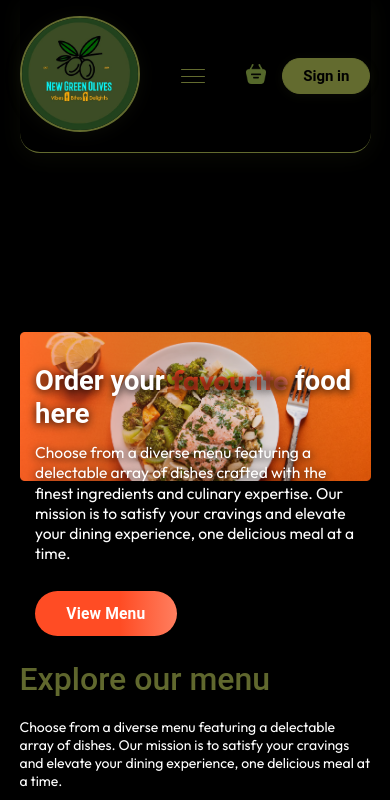
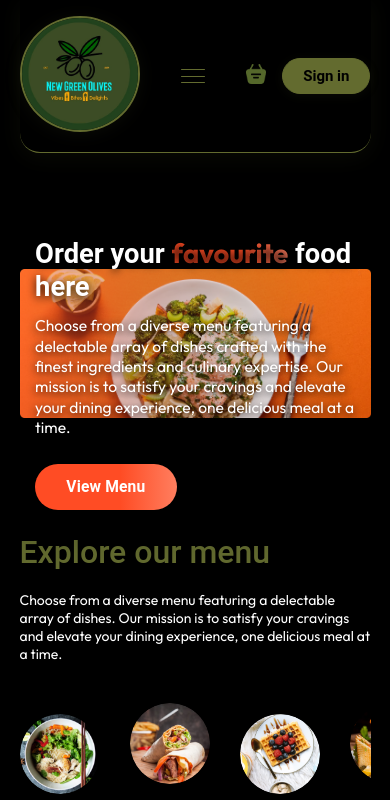
Before and after one commit to asimkamalk/greenolives, a React (Vite) app in the folder frontend/: page / in a window 390 px wide. Shown: the top 800 px of the page. Built offline with nearby package versions, Linux system fonts and the light colour scheme; no server answers.

Commit message:
solved the blank space

```diff
--- a/frontend/src/components/Header/Header.css
+++ b/frontend/src/components/Header/Header.css
@@ -2,7 +2,7 @@
     display: flex;
     align-items: center;
     justify-content: flex-start;
-    min-height: 60vh; /* Changed from 100vh to 60vh for less blank space */
+    min-height: 45vh; /* Reduced from 60vh to 45vh to minimize blank space */
     padding: 0;
     margin: 0 auto;
     position: relative;
@@ -12,7 +12,7 @@
 }
 
 .slider-item {
-    height: 60vh; /* Changed from 100vh to 60vh to match header */
+    height: 45vh; /* Matched with header height */
     width: 100%;
 }
 
@@ -26,21 +26,21 @@
 }
 
 .slider-item {
-    height: 100vh; /* Changed from 420px to 100vh for full height */
+    height: 45vh; /* Matched with header height */
     width: 100%;
 }
 
 .slider-image {
     height: 100%;
     width: 100%;
-    background-size: contain; /* Changed from 'cover' to 'contain' to show the full image */
+    background-size: contain;
     background-position: center;
     background-repeat: no-repeat;
 }
 
 /* Remove the dark overlay completely */
 .header-overlay {
-    display: none; /* Hide the overlay completely */
+    display: none;
 }
 
 .header-contents {
@@ -179,15 +179,15 @@
 /* Update the mobile media queries for better visibility */
 @media (max-width: 750px) {
     .header {
-        min-height: 70vh; /* Changed from 100vh to 70vh */
-        height: 70vh;
+        min-height: 50vh; /* Reduced height for mobile */
+        height: 50vh;
         border-radius: 0;
         padding: 0;
         margin: 0;
     }
     .slider-item {
-        height: 70vh; /* Changed from 100vh to 70vh */
-        min-height: 70vh;
+        height: 50vh;
+        min-height: 50vh;
     }
     .header-contents {
         max-width: 100%;
@@ -199,21 +199,21 @@
         padding: 5vw 4vw;
         position: absolute;
         align-items: flex-start;
-        background: rgba(0,0,0,0); /* Completely transparent background */
+        background: rgba(0,0,0,0);
         border-radius: 0;
     }
     .header-contents h2 {
         font-size: max(6vw, 22px);
         color: #fff;
         margin-bottom: 1vw;
-        text-shadow: 0 2px 8px rgba(0,0,0,0.9); /* Stronger text shadow for visibility */
+        text-shadow: 0 2px 8px rgba(0,0,0,0.9);
     }
     .header-contents p {
         font-size: max(3vw, 14px);
         margin-bottom: 2vw;
         color: #fff;
         display: block;
-        text-shadow: 0 2px 8px rgba(0,0,0,0.9); /* Stronger text shadow for visibility */
+        text-shadow: 0 2px 8px rgba(0,0,0,0.9);
         line-height: 1.4;
     }
     .header-contents button {
@@ -224,37 +224,37 @@
     }
 
     .slider-image {
-        background-size: contain; /* Ensure full image is visible */
-        background-color: #000; /* Add black background to fill empty space */
+        background-size: contain;
+        background-color: #000;
     }
 }
 
 /* Enhanced fix for very small screens */
 @media (max-width: 480px) {
     .header {
-        min-height: 60vh; /* Changed from 100vh to 60vh */
-        height: 60vh;
+        min-height: 45vh; /* Reduced height for smaller screens */
+        height: 45vh;
         margin: 0;
         border-radius: 0;
     }
     .slider-item {
-        height: 60vh; /* Changed from 100vh to 60vh */
-        min-height: 60vh;
+        height: 45vh;
+        min-height: 45vh;
     }
     .header-contents {
         padding: 4vw 4vw 6vw 4vw;
-        background: rgba(0,0,0,0); /* Completely transparent background */
+        background: rgba(0,0,0,0);
     }
     .header-contents h2 {
         font-size: max(7vw, 20px);
         line-height: 1.2;
-        text-shadow: 0 2px 8px rgba(0,0,0,0.9); /* Stronger text shadow for visibility */
+        text-shadow: 0 2px 8px rgba(0,0,0,0.9);
     }
     .header-contents p {
         font-size: max(4vw, 13px);
         margin-bottom: 4vw;
         line-height: 1.3;
-        text-shadow: 0 2px 8px rgba(0,0,0,0.9); /* Stronger text shadow for visibility */
+        text-shadow: 0 2px 8px rgba(0,0,0,0.9);
     }
     .header-contents button {
         padding: 3.5vw 8vw;
```
